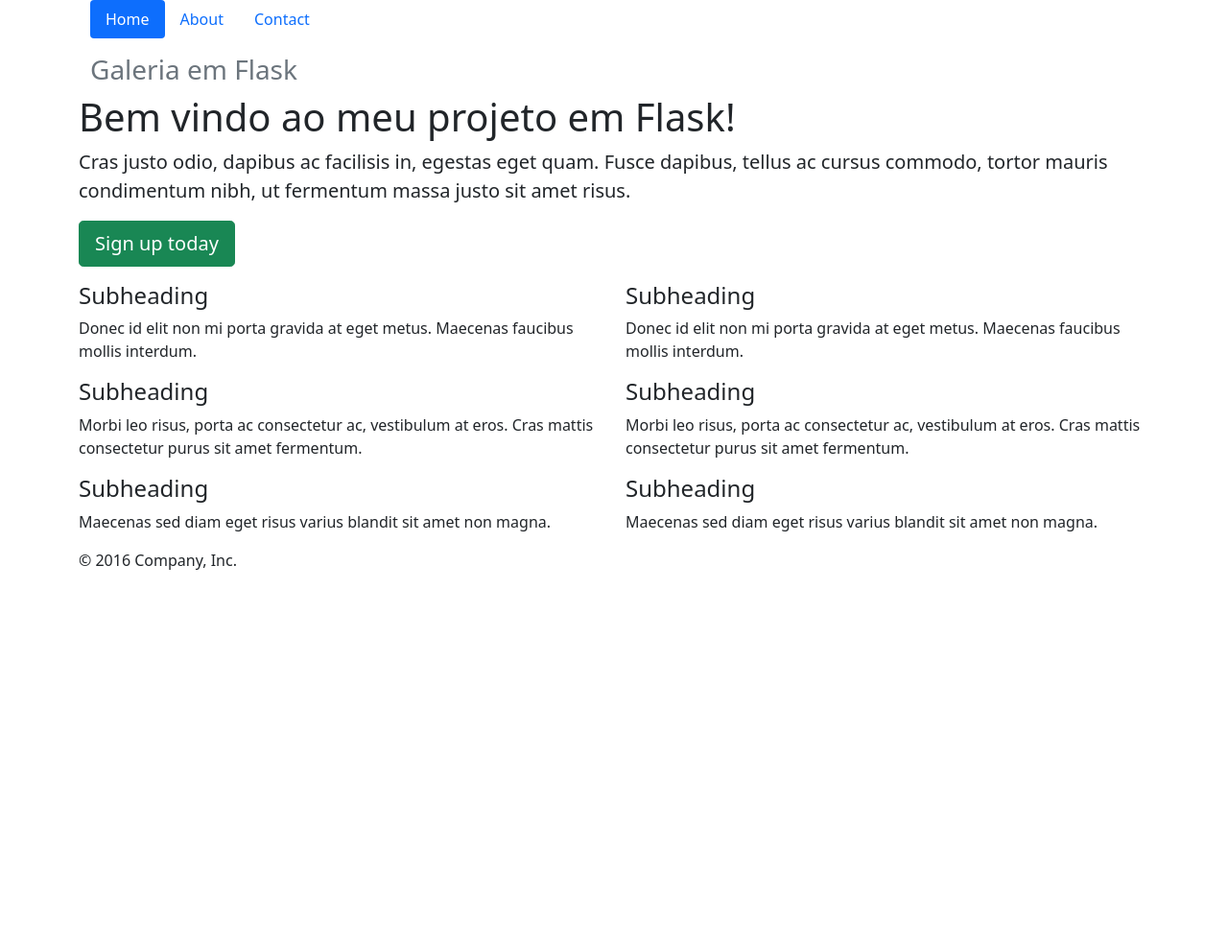
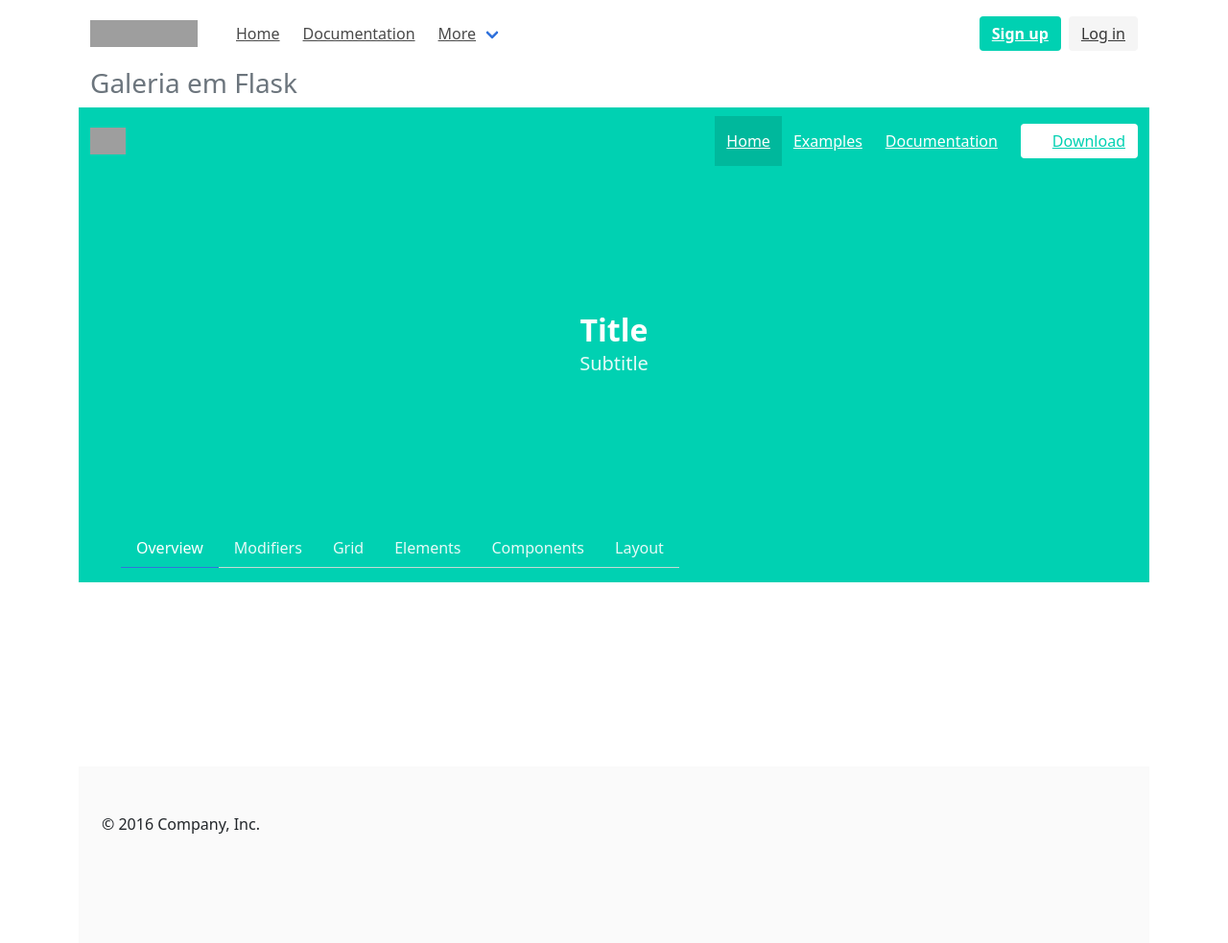
Before and after one commit to strykertz/galeriaApp, a Flask app: page / in a window 1280 px wide. Shown: the whole page at 96% size. Before the commit the page ends 594 px from the top, so only its background shows below. Run offline with Flask 2, Linux system fonts and the light colour scheme; some libraries are stand-ins or nearby versions; grey boxes are pictures that could not be loaded.

Commit message:
parte 2 finalizada

```diff
--- a/app/__init__.py
+++ b/app/__init__.py
@@ -1,11 +1,14 @@
 from flask import Flask
 from flask_sqlalchemy import SQLAlchemy
 from flask_migrate import Migrate
+from flask_login import LoginManager
 
 app = Flask(__name__)
 app.config.from_object('config')
 db = SQLAlchemy(app)
 migrate = Migrate(app, db)
 
+login_manager = LoginManager(app)
 
 from app.controllers import default
+from app.models import tables, forms
--- a/app/controllers/default.py
+++ b/app/controllers/default.py
@@ -1,7 +1,17 @@
-from flask.templating import render_template
-from flask import render_template
-from app import app
+from flask import render_template, flash, url_for, redirect
+from flask_login import login_user, logout_user
+
+from app import app, db, login_manager
+
 from app.models.forms import LoginForm
+from app.models.tables import User
+
+
+
+@login_manager.user_loader
+def load_user(id):
+    return User.query.filter_by(id=id).first()
+
 
 
 @app.route("/index")
@@ -10,13 +20,36 @@ def index():
     return render_template('index.html')
 
 
-@app.route("/login", methods=['POST', 'GET'])
+
+@app.route("/login", methods=["GET", "POST"])
 def login():
     form = LoginForm()
-    if form.validate():
-        print(form.username.data)
-        print(form.password.data)
-    else:
-        print(form.errors)
+    if form.validate_on_submit():
+        user = (User.query.filter_by(username=form.username.data).first())
+        if user and  user.password == form.password.data:
+            login_user(user)
+            flash("Logado!")
+            return redirect(url_for("index"))
+        else:
+            flash("Login Inválido!")
+    return render_template('login.html', form=form)
 
-    return render_template('login.html', form=form)
+
+
+
+@app.route("/logout")
+def logout():
+    logout_user()
+    return redirect(url_for("index"))
+
+# função para realização de CRUD
+"""@app.route("/teste/<info>")
+@app.route("/teste" , defaults={"info": None})
+def teste(info):
+    r = User('marcusf', '1234', "Marcus Franco",
+    "marcus-franco@live.com")
+
+    db.session.add(r)
+    db.session.commit()
+    print(r)
+    return "ok"""
--- a/app/templates/base.html
+++ b/app/templates/base.html
@@ -5,7 +5,6 @@
     <meta charset="utf-8">
     <meta http-equiv="X-UA-Compatible" content="IE=edge">
     <meta name="viewport" content="width=device-width, initial-scale=1">
-    <!-- The above 3 meta tags *must* come first in the head; any other head content must come *after* these tags -->
     <meta name="description" content="">
     <meta name="author" content="">
     <link rel="icon" href="../../favicon.ico">
@@ -13,7 +12,7 @@
 
     <title>{% block title %} Caralho! {% endblock %}</title>
     <link rel="stylesheet" href="{{ url_for('static', filename='css/bootstrap.min.css') }}">
-
+    <link rel="stylesheet" href="https://cdnjs.cloudflare.com/ajax/libs/bulma/0.7.2/css/bulma.min.css" />
   </head>
 
   <body>
@@ -21,26 +20,87 @@
     <div class="container">
       <div class="header clearfix">
         <div class="container">
-            <ul class="nav nav-pills mb-3" id="pills-tab" role="tablist">
-              <li class="nav-item" role="presentation">
-                <button class="nav-link active" id="pills-home-tab" data-bs-toggle="pill" data-bs-target="#pills-home" type="button" role="tab" aria-controls="pills-home" aria-selected="true">Home</button>
-              </li>
-              <li class="nav-item" role="presentation">
-                <button class="nav-link" id="pills-profile-tab" data-bs-toggle="pill" data-bs-target="#pills-profile" type="button" role="tab" aria-controls="pills-profile" aria-selected="false">About</button>
-              </li>
-              <li class="nav-item" role="presentation">
-                <button class="nav-link" id="pills-contact-tab" data-bs-toggle="pill" data-bs-target="#pills-contact" type="button" role="tab" aria-controls="pills-contact" aria-selected="false">Contact</button>
-              </li>
-            </ul>
+          <nav class="navbar" role="navigation" aria-label="main navigation">
+            <div class="navbar-brand">
+              <a class="navbar-item" href="https://bulma.io">
+                <img src="https://bulma.io/images/bulma-logo.png" width="112" height="28">
+              </a>
+
+              <a role="button" class="navbar-burger" aria-label="menu" aria-expanded="false" data-target="navbarBasicExample">
+                <span aria-hidden="true"></span>
+                <span aria-hidden="true"></span>
+                <span aria-hidden="true"></span>
+              </a>
+            </div>
+
+            <div id="navbarBasicExample" class="navbar-menu">
+              <div class="navbar-start">
+                <a class="navbar-item">
+                  Home
+                </a>
+
+                <a class="navbar-item">
+                  Documentation
+                </a>
+
+                <div class="navbar-item has-dropdown is-hoverable">
+                  <a class="navbar-link">
+                    More
+                  </a>
+
+                  <div class="navbar-dropdown">
+                    <a class="navbar-item">
+                      About
+                    </a>
+                    <a class="navbar-item">
+                      Jobs
+                    </a>
+                    <a class="navbar-item">
+                      Contact
+                    </a>
+                    <hr class="navbar-divider">
+                    <a class="navbar-item">
+                      Report an issue
+                    </a>
+                  </div>
+                </div>
+              </div>
+
+              <div class="navbar-end">
+                <div class="navbar-item">
+                  <div class="buttons">
+                    <a class="button is-primary">
+                      <strong>Sign up</strong>
+                    </a>
+                    {% if current_user.is_authenticated %}
+                      <a class="button is-light" href="{{ url_for('logout') }}"  ">Logout</a>
+                    {% else %}
+                      <a class="button is-light" href="{{ url_for('login') }}">Log in</a>
+                      {% endif %}
+                  </div>
+                </div>
+              </div>
+            </div>
+          </nav>
         <h3 class="text-muted">Galeria em Flask</h3>
       </div>
-
+        {% with messages = get_flashed_messages() %}
+          {% if messages %}
+            <div class="alert alert-warning">
+              <ul class=flashes>
+                {% for message in messages %}
+                  <li>{{ message }}</li>
+                {% endfor %}
+            </ul>
+          </div>
+          {% endif %}
+        {% endwith %}
       {% block content %}
 
 
 
       {% endblock %}
-
+     <br><br><br><br><br><br><br><br>
       <footer class="footer">
         <p>&copy; 2016 Company, Inc.</p>
       </footer>
--- a/app/templates/index.html
+++ b/app/templates/index.html
@@ -14,6 +14,7 @@
     <link rel="icon" href="../../favicon.ico">
     <link rel="canonical" href="https://getbootstrap.com/docs/3.3/examples/jumbotron-narrow/">
     <link rel="stylesheet" href="{{ url_for('static', filename='css/bootstrap.min.css') }}">
+    <link rel="stylesheet" href="https://cdnjs.cloudflare.com/ajax/libs/bulma/0.7.2/css/bulma.min.css" />
 
     <title>Narrow Jumbotron Template for Bootstrap</title>
 
@@ -38,37 +39,74 @@
   </head>
 
   <body>
-      <div class="jumbotron">
-        <h1>Bem vindo ao meu projeto em Flask!</h1>
-        <p class="lead">Cras justo odio, dapibus ac facilisis in, egestas eget quam. Fusce dapibus, tellus ac cursus commodo, tortor mauris condimentum nibh, ut fermentum massa justo sit amet risus.</p>
-        <p><a class="btn btn-lg btn-success" href="#" role="button">Sign up today</a></p>
+    <section class="hero is-primary is-medium">
+      <!-- Hero head: will stick at the top -->
+      <div class="hero-head">
+        <nav class="navbar">
+          <div class="container">
+            <div class="navbar-brand">
+              <a class="navbar-item">
+                <img src="https://bulma.io/images/bulma-type-white.png" alt="Logo">
+              </a>
+              <span class="navbar-burger" data-target="navbarMenuHeroA">
+                <span></span>
+                <span></span>
+                <span></span>
+              </span>
+            </div>
+            <div id="navbarMenuHeroA" class="navbar-menu">
+              <div class="navbar-end">
+                <a class="navbar-item is-active">
+                  Home
+                </a>
+                <a class="navbar-item">
+                  Examples
+                </a>
+                <a class="navbar-item">
+                  Documentation
+                </a>
+                <span class="navbar-item">
+                  <a class="button is-primary is-inverted">
+                    <span class="icon">
+                      <i class="fab fa-github"></i>
+                    </span>
+                    <span>Download</span>
+                  </a>
+                </span>
+              </div>
+            </div>
+          </div>
+        </nav>
       </div>
 
-      <div class="row marketing">
-        <div class="col-lg-6">
-          <h4>Subheading</h4>
-          <p>Donec id elit non mi porta gravida at eget metus. Maecenas faucibus mollis interdum.</p>
-
-          <h4>Subheading</h4>
-          <p>Morbi leo risus, porta ac consectetur ac, vestibulum at eros. Cras mattis consectetur purus sit amet fermentum.</p>
-
-          <h4>Subheading</h4>
-          <p>Maecenas sed diam eget risus varius blandit sit amet non magna.</p>
-        </div>
-
-        <div class="col-lg-6">
-          <h4>Subheading</h4>
-          <p>Donec id elit non mi porta gravida at eget metus. Maecenas faucibus mollis interdum.</p>
-
-          <h4>Subheading</h4>
-          <p>Morbi leo risus, porta ac consectetur ac, vestibulum at eros. Cras mattis consectetur purus sit amet fermentum.</p>
-
-          <h4>Subheading</h4>
-          <p>Maecenas sed diam eget risus varius blandit sit amet non magna.</p>
+      <!-- Hero content: will be in the middle -->
+      <div class="hero-body">
+        <div class="container has-text-centered">
+          <p class="title">
+            Title
+          </p>
+          <p class="subtitle">
+            Subtitle
+          </p>
         </div>
       </div>
 
-    </div> <!-- /container -->
+      <!-- Hero footer: will stick at the bottom -->
+      <div class="hero-foot">
+        <nav class="tabs">
+          <div class="container">
+            <ul>
+              <li class="is-active"><a>Overview</a></li>
+              <li><a>Modifiers</a></li>
+              <li><a>Grid</a></li>
+              <li><a>Elements</a></li>
+              <li><a>Components</a></li>
+              <li><a>Layout</a></li>
+            </ul>
+          </div>
+        </nav>
+      </div>
+    </section>
 
     {% endblock%}
 
--- a/config.py
+++ b/config.py
@@ -1,6 +1,8 @@
+import os.path
+basedir = os.path.abspath(os.path.dirname(__file__))
 DEBUG = True
 
-SQLALCHEMY_DATABASE_URI = 'sqlite:///storage.db'
+SQLALCHEMY_DATABASE_URI = 'sqlite:///' + os.path.join(basedir, 'storage.db')
 SQLALCHEMY_TRACK_MODIFICATIONS = True
 
 SECRET_KEY = 'chave-de-segurança'
```
Also changed, not shown: app/models/forms.py (+7 -7 lines), app/models/tables.py (+23 -1 lines), app/templates/login.html (+25 -23 lines), app/templates/teste.html (added, +47 -0 lines), migrations/versions/8eb5b7e8c946_migração_inicial_novamente.py (added, +54 -0 lines), app/storage.db (deleted), storage.db (added).
